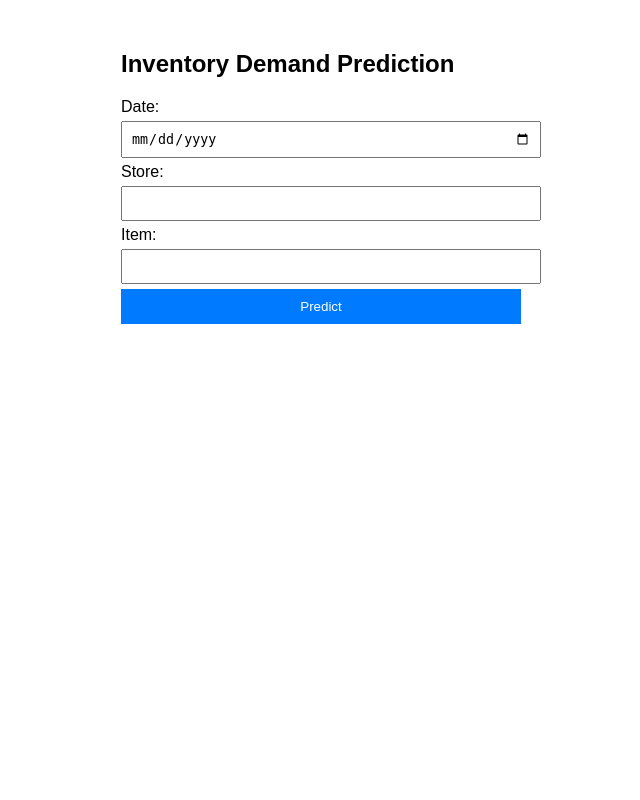
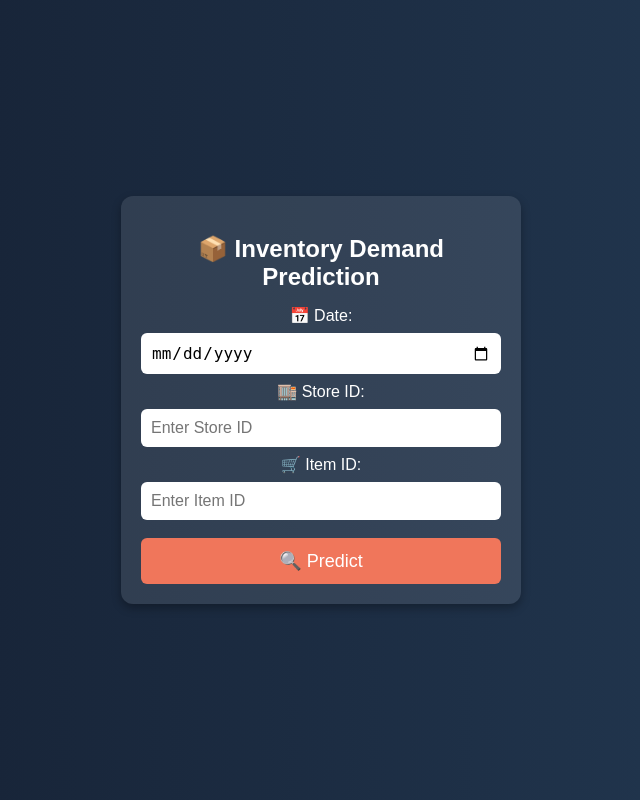
Before and after one commit to krupalikanzariya/ML_Inventory_Sales_Prediction, a Flask app: page / in a window 1280 px wide. Shown: the whole page, without its empty margins (319-959 px from the left). Run offline with Flask 3, Linux system fonts and the light colour scheme; parts of the project's set-up code (start-up, migrations or seed data) failed here and were passed over.

Commit message:
Requirement.txt and UI also changed

```diff
--- a/app.py
+++ b/app.py
@@ -17,6 +17,51 @@ def home():
 
 @app.route('/predict', methods=['POST'])
 def predict():
+    if request.method == 'POST':
+        # Debugging: Print received form data
+        print("Received Form Data:", request.form)
+
+        # Extract values
+        date_str = request.form.get('date', '')
+        store = request.form.get('store', '')
+        item = request.form.get('item', '')
+
+        if not date_str or not store or not item:
+            return render_template("index.html", prediction=None, data=request.form, error="All fields are required.")
+
+        store = int(store)
+        item = int(item)
+
+        # Convert date
+        date_obj = datetime.strptime(date_str, "%Y-%m-%d")
+        month, day, weekday = date_obj.month, date_obj.day, date_obj.weekday()
+
+        # Compute cyclic features
+        m1 = np.sin(2 * np.pi * (month - 1) / 12)
+        m2 = np.cos(2 * np.pi * (month - 1) / 12)
+
+        # Check for holiday
+        india_holidays = holidays.country_holidays('IN')
+        holiday_flag = 1 if date_obj in india_holidays else 0
+
+        year = date_obj.year
+
+        # Prepare input DataFrame
+        input_data = pd.DataFrame([[store, item, month, day, holiday_flag, m1, m2, weekday, year]],
+                                  columns=['store', 'item', 'month', 'day', 'holidays', 'm1', 'm2', 'weekday', 'year'])
+
+        # Convert DataFrame to numeric types
+        input_data = input_data.astype(float)
+
+        # Make prediction
+        prediction = model.predict(input_data)[0]
+
+        # Debugging: Print prediction in terminal
+        print("Prediction:", prediction)
+
+        # Return prediction to the frontend
+        return render_template("index.html", prediction=prediction, data=request.form)
+
     if request.method == 'POST':
         # Get form data
         date_str = request.form['date']
--- a/static/style.css
+++ b/static/style.css
@@ -1,37 +1,65 @@
+/* General Styles */
 body {
-    font-family: Arial, sans-serif;
-    background-color: #f4f4f4;
-    text-align: center;
+    font-family: 'Arial', sans-serif;
+    background: linear-gradient(to right, #141E30, #243B55);
+    color: white;
+    display: flex;
+    justify-content: center;
+    align-items: center;
+    height: 100vh;
+    margin: 0;
 }
 
+/* Container */
 .container {
-    width: 50%;
-    margin: auto;
-    background: white;
-    padding: 20px;
-    margin-top: 50px;
-    border-radius: 8px;
-    box-shadow: 0px 0px 10px rgba(0, 0, 0, 0.1);
+    width: 100%;
+    max-width: 400px;  /* Ensures form doesn't stretch too much */
+    margin: auto; /* Centers horizontally */
+    display: flex;
+    justify-content: center;
+    align-items: center;
+    height: 100vh; /* Centers vertically */
 }
 
-input {
-    width: 100%;
-    padding: 10px;
-    margin: 10px 0;
-    border: 1px solid #ccc;
-    border-radius: 5px;
+/* Card Design */
+.card {
+    width: 100%;  /* Take full width of the container */
+    padding: 20px;
+    border-radius: 12px;
+    box-shadow: 0 4px 10px rgba(0, 0, 0, 0.3);
+    text-align: center;
+    background: rgba(255, 255, 255, 0.1);
 }
 
+/* Headings */
+h2 {
+    font-size: 24px;
+    margin-bottom: 15px;
+}
+
+/* Form Inputs */
+input {
+    width: calc(100% - 20px); /* Adjusts width properly */
+    padding: 10px;
+    margin: 8px 0;
+    border: none;
+    border-radius: 6px;
+    font-size: 16px;
+}
+
+/* Button */
 button {
-    background-color: #28a745;
+    width: 100%;
+    padding: 12px;
+    margin-top: 10px;
+    background-color: #f0765b;    border: none;
     color: white;
-    border: none;
-    padding: 10px;
-    width: 100%;
+    font-size: 18px;
+    border-radius: 6px;
     cursor: pointer;
-    border-radius: 5px;
+    transition: 0.3s;
 }
 
 button:hover {
-    background-color: #218838;
+    background-color: #e74c3c; /* Darker shade on hover */
 }
--- a/templates/index.html
+++ b/templates/index.html
@@ -3,36 +3,33 @@
 <head>
     <meta charset="UTF-8">
     <meta name="viewport" content="width=device-width, initial-scale=1.0">
-    <title>Inventory Prediction</title>
-    <style>
-        body { font-family: Arial, sans-serif; margin: 50px; }
-        .container { max-width: 400px; margin: auto; }
-        input, select { width: 100%; padding: 8px; margin: 5px 0; }
-        button { background-color: #007bff; color: white; padding: 10px; width: 100%; border: none; }
-    </style>
+    <title>Inventory Demand Prediction</title>
+    <link rel="stylesheet" href="static/style.css">
 </head>
 <body>
+    <div class="container">
+        <div class="card">
+            <h2>📦 Inventory Demand Prediction</h2>
+            <form action="/predict" method="post">
+                <label for="date">📅 Date:</label>
+                <input type="date" id="date" name="date" value="{{ data.date if data else '' }}" required>
 
-    <div class="container">
-        <h2>Inventory Demand Prediction</h2>
+                <label for="store">🏬 Store ID:</label>
+                <input type="number" id="store" name="store" placeholder="Enter Store ID"
+                       value="{{ data.store if data else '' }}" required>
 
-        <form action="/predict" method="post">
-            <label for="date">Date:</label>
-            <input type="date" name="date" value="{{ data.get('date', '') }}" required>
+                <label for="item">🛒 Item ID:</label>
+                <input type="number" id="item" name="item" placeholder="Enter Item ID"
+                       value="{{ data.item if data else '' }}" required>
 
-            <label for="store">Store:</label>
-            <input type="number" name="store" value="{{ data.get('store', '') }}" required>
+                <button type="submit">🔍 Predict</button>
+            </form>
 
-            <label for="item">Item:</label>
-            <input type="number" name="item" value="{{ data.get('item', '') }}" required>
+            {% if prediction is not none %}
+                <h3>Predicted Sales: {{ prediction }}</h3>
+            {% endif %}
 
-            <button type="submit">Predict</button>
-        </form>
-
-        {% if prediction is not none %}
-            <h3>Predicted Sales: {{ prediction }}</h3>
-        {% endif %}
+        </div>
     </div>
-
 </body>
 </html>
```
Also changed, not shown: requirements.txt (+8 -390 lines), 1 other file.
